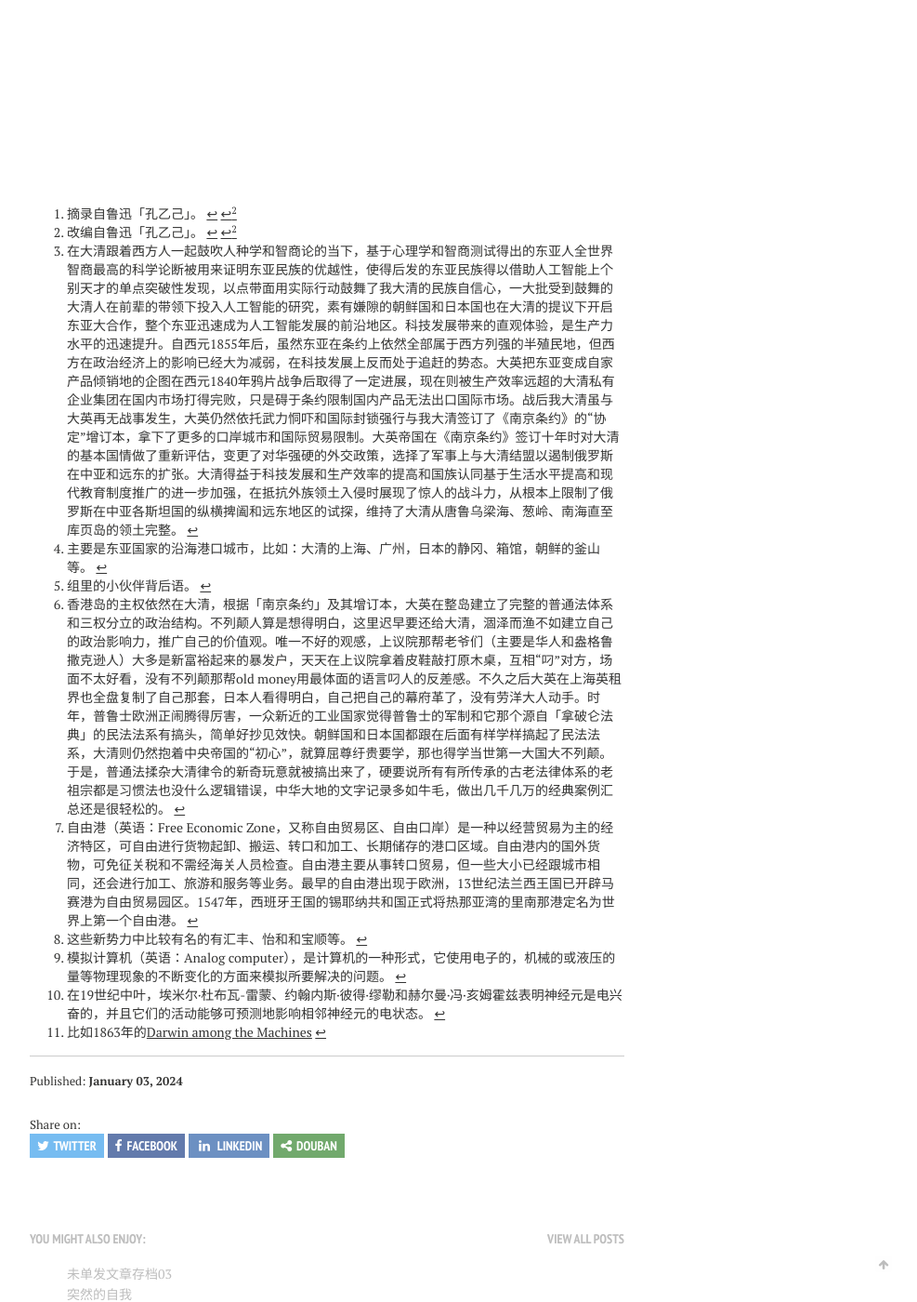
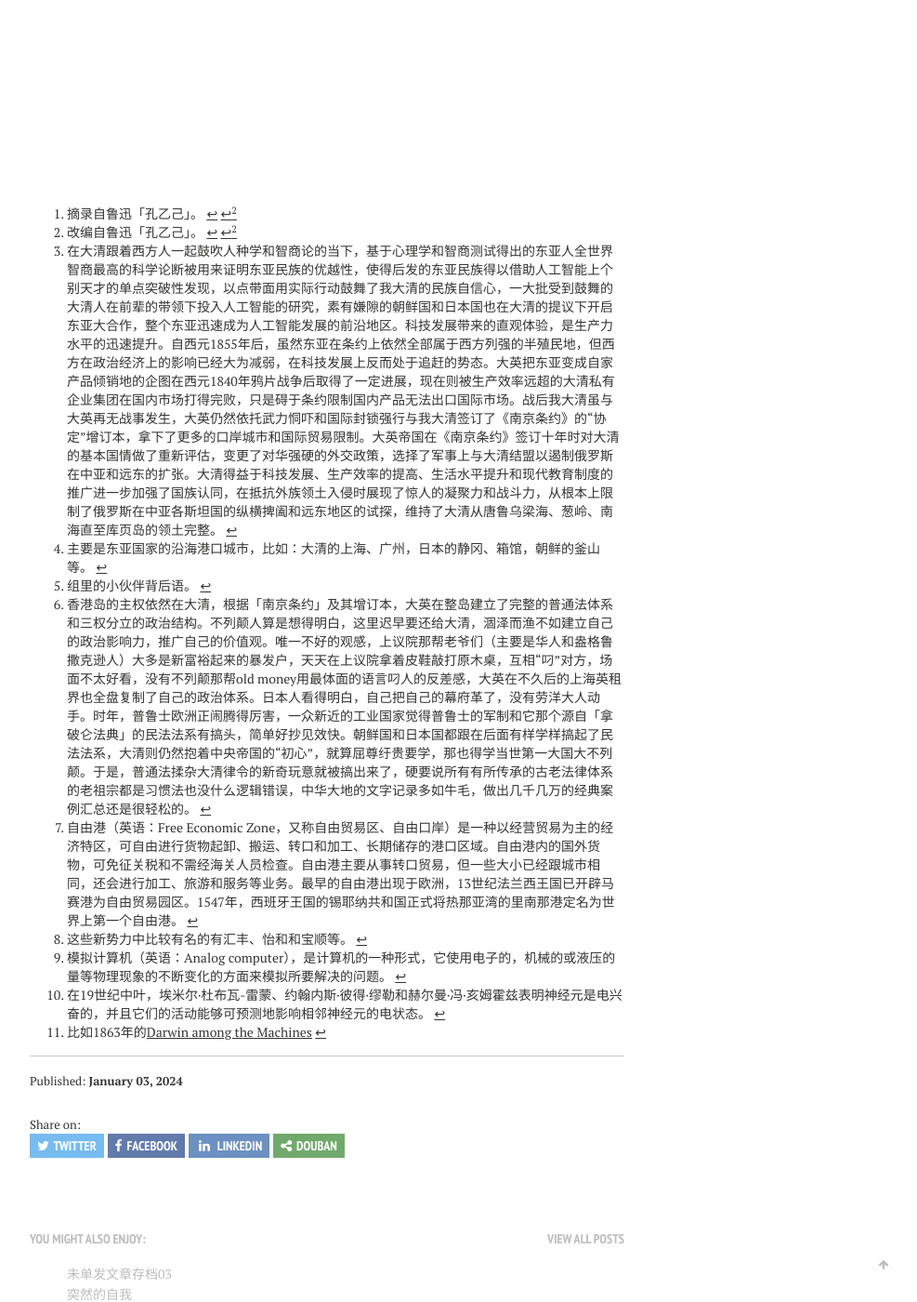
Before and after one commit to jarynzhang/jarynzhang.github.io, a Jekyll site: the page built from _posts/2024-01-03-人工智能孔乙己.md, in a window 1280 px wide and 1400 px high, scrolled down 4219 px. Shown: the whole window at 93% size, without its empty margins (288-1275 px from the left). Built offline with Jekyll 4.4.1, drawn with Linux system fonts in a browser that asks for light colours; nearby versions of some CDN libraries; our own code applies the rules of GitHub Pages for plain Markdown files.

Commit message:
孔乙己3.0

```diff
--- a/_posts/2024-01-03-人工智能孔乙己.md
+++ b/_posts/2024-01-03-人工智能孔乙己.md
@@ -132,10 +132,10 @@ excerpt:  于是，我便总是被人工智能时代的弄潮儿嘲笑胆子太
 
 [^1]: 摘录自鲁迅「孔乙己」。
 [^2]: 改编自鲁迅「孔乙己」。
-[^3]: 在大清跟着西方人一起鼓吹人种学和智商论的当下，基于心理学和智商测试得出的东亚人全世界智商最高的科学论断被用来证明东亚民族的优越性，使得后发的东亚民族得以借助人工智能上个别天才的单点突破性发现，以点带面用实际行动鼓舞了我大清的民族自信心，一大批受到鼓舞的大清人在前辈的带领下投入人工智能的研究，素有嫌隙的朝鲜国和日本国也在大清的提议下开启东亚大合作，整个东亚迅速成为人工智能发展的前沿地区。科技发展带来的直观体验，是生产力水平的迅速提升。自西元1855年后，虽然东亚在条约上依然全部属于西方列强的半殖民地，但西方在政治经济上的影响已经大为减弱，在科技发展上反而处于追赶的势态。大英把东亚变成自家产品倾销地的企图在西元1840年鸦片战争后取得了一定进展，现在则被生产效率远超的大清私有企业集团在国内市场打得完败，只是碍于条约限制国内产品无法出口国际市场。战后我大清虽与大英再无战事发生，大英仍然依托武力恫吓和国际封锁强行与我大清签订了《南京条约》的“协定”增订本，拿下了更多的口岸城市和国际贸易限制。大英帝国在《南京条约》签订十年时对大清的基本国情做了重新评估，变更了对华强硬的外交政策，选择了军事上与大清结盟以遏制俄罗斯在中亚和远东的扩张。大清得益于科技发展和生产效率的提高和国族认同基于生活水平提高和现代教育制度推广的进一步加强，在抵抗外族领土入侵时展现了惊人的战斗力，从根本上限制了俄罗斯在中亚各斯坦国的纵横捭阖和远东地区的试探，维持了大清从唐鲁乌梁海、葱岭、南海直至库页岛的领土完整。
+[^3]: 在大清跟着西方人一起鼓吹人种学和智商论的当下，基于心理学和智商测试得出的东亚人全世界智商最高的科学论断被用来证明东亚民族的优越性，使得后发的东亚民族得以借助人工智能上个别天才的单点突破性发现，以点带面用实际行动鼓舞了我大清的民族自信心，一大批受到鼓舞的大清人在前辈的带领下投入人工智能的研究，素有嫌隙的朝鲜国和日本国也在大清的提议下开启东亚大合作，整个东亚迅速成为人工智能发展的前沿地区。科技发展带来的直观体验，是生产力水平的迅速提升。自西元1855年后，虽然东亚在条约上依然全部属于西方列强的半殖民地，但西方在政治经济上的影响已经大为减弱，在科技发展上反而处于追赶的势态。大英把东亚变成自家产品倾销地的企图在西元1840年鸦片战争后取得了一定进展，现在则被生产效率远超的大清私有企业集团在国内市场打得完败，只是碍于条约限制国内产品无法出口国际市场。战后我大清虽与大英再无战事发生，大英仍然依托武力恫吓和国际封锁强行与我大清签订了《南京条约》的“协定”增订本，拿下了更多的口岸城市和国际贸易限制。大英帝国在《南京条约》签订十年时对大清的基本国情做了重新评估，变更了对华强硬的外交政策，选择了军事上与大清结盟以遏制俄罗斯在中亚和远东的扩张。大清得益于科技发展、生产效率的提高、生活水平提升和现代教育制度的推广进一步加强了国族认同，在抵抗外族领土入侵时展现了惊人的凝聚力和战斗力，从根本上限制了俄罗斯在中亚各斯坦国的纵横捭阖和远东地区的试探，维持了大清从唐鲁乌梁海、葱岭、南海直至库页岛的领土完整。
 [^4]: 主要是东亚国家的沿海港口城市，比如：大清的上海、广州，日本的静冈、箱馆，朝鲜的釜山等。
 [^5]:组里的小伙伴背后语。
-[^6]: 香港岛的主权依然在大清，根据「南京条约」及其增订本，大英在整岛建立了完整的普通法体系和三权分立的政治结构。不列颠人算是想得明白，这里迟早要还给大清，涸泽而渔不如建立自己的政治影响力，推广自己的价值观。唯一不好的观感，上议院那帮老爷们（主要是华人和盎格鲁撒克逊人）大多是新富裕起来的暴发户，天天在上议院拿着皮鞋敲打原木桌，互相“叼”对方，场面不太好看，没有不列颠那帮old money用最体面的语言叼人的反差感。不久之后大英在上海英租界也全盘复制了自己那套，日本人看得明白，自己把自己的幕府革了，没有劳洋大人动手。时年，普鲁士欧洲正闹腾得厉害，一众新近的工业国家觉得普鲁士的军制和它那个源自「拿破仑法典」的民法法系有搞头，简单好抄见效快。朝鲜国和日本国都跟在后面有样学样搞起了民法法系，大清则仍然抱着中央帝国的“初心”，就算屈尊纡贵要学，那也得学当世第一大国大不列颠。于是，普通法揉杂大清律令的新奇玩意就被搞出来了，硬要说所有有所传承的古老法律体系的老祖宗都是习惯法也没什么逻辑错误，中华大地的文字记录多如牛毛，做出几千几万的经典案例汇总还是很轻松的。
+[^6]: 香港岛的主权依然在大清，根据「南京条约」及其增订本，大英在整岛建立了完整的普通法体系和三权分立的政治结构。不列颠人算是想得明白，这里迟早要还给大清，涸泽而渔不如建立自己的政治影响力，推广自己的价值观。唯一不好的观感，上议院那帮老爷们（主要是华人和盎格鲁撒克逊人）大多是新富裕起来的暴发户，天天在上议院拿着皮鞋敲打原木桌，互相“叼”对方，场面不太好看，没有不列颠那帮old money用最体面的语言叼人的反差感，大英在不久后的上海英租界也全盘复制了自己的政治体系。日本人看得明白，自己把自己的幕府革了，没有劳洋大人动手。时年，普鲁士欧洲正闹腾得厉害，一众新近的工业国家觉得普鲁士的军制和它那个源自「拿破仑法典」的民法法系有搞头，简单好抄见效快。朝鲜国和日本国都跟在后面有样学样搞起了民法法系，大清则仍然抱着中央帝国的“初心”，就算屈尊纡贵要学，那也得学当世第一大国大不列颠。于是，普通法揉杂大清律令的新奇玩意就被搞出来了，硬要说所有有所传承的古老法律体系的老祖宗都是习惯法也没什么逻辑错误，中华大地的文字记录多如牛毛，做出几千几万的经典案例汇总还是很轻松的。
 [^7]: 自由港（英语：Free Economic Zone，又称自由贸易区、自由口岸）是一种以经营贸易为主的经济特区，可自由进行货物起卸、搬运、转口和加工、长期储存的港口区域。自由港内的国外货物，可免征关税和不需经海关人员检查。自由港主要从事转口贸易，但一些大小已经跟城市相同，还会进行加工、旅游和服务等业务。最早的自由港出现于欧洲，13世纪法兰西王国已开辟马赛港为自由贸易园区。1547年，西班牙王国的锡耶纳共和国正式将热那亚湾的里南那港定名为世界上第一个自由港。
 
 [^8]: 这些新势力中比较有名的有汇丰、怡和和宝顺等。
```
